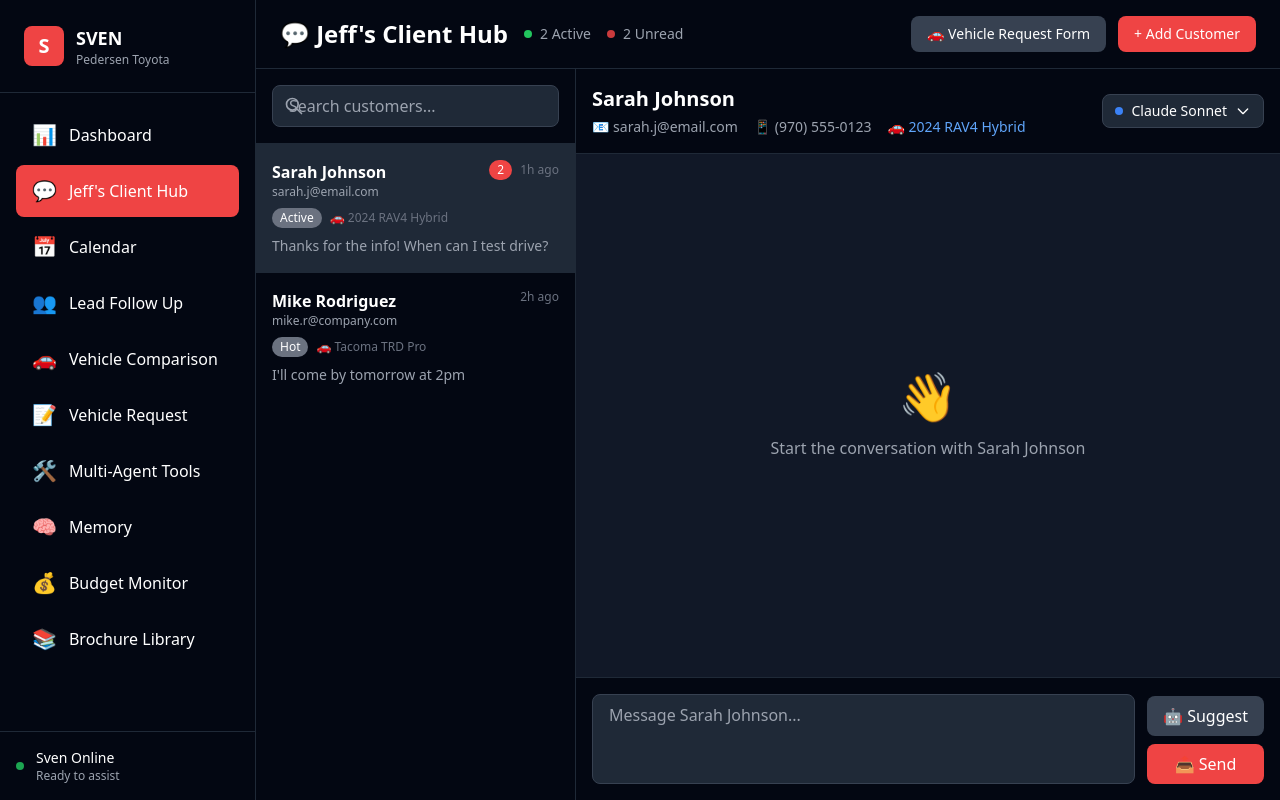
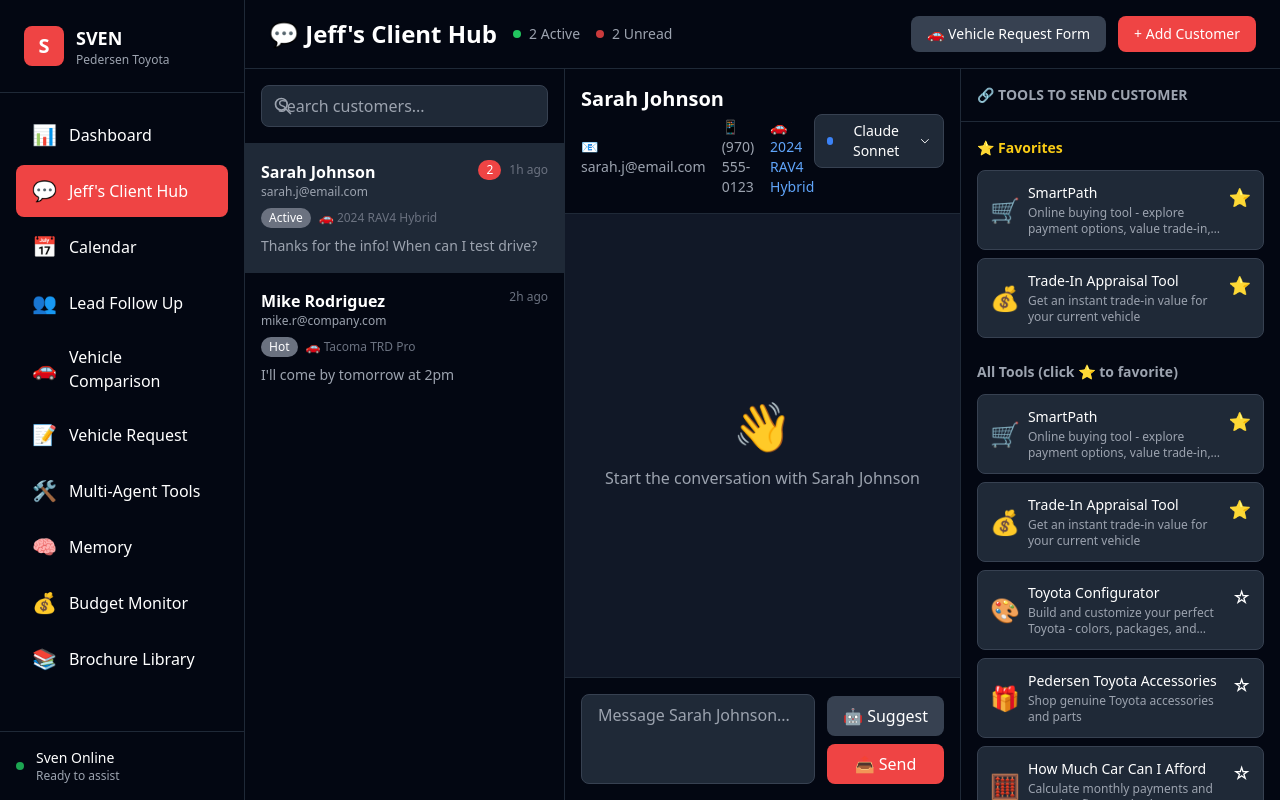
Before and after one commit to jeffleetrainer06/hostopenclawsven, a Next.js app: page /client-hub in a window 1280 px wide. Both pictures are taken after a click on the button 415 px from the left and 208 px from the top of the page. Built offline with nearby package versions, Linux system fonts and the light colour scheme.

Commit message:
Add customer tools sidebar with SmartPath and other dealer links

```diff
--- a/app/client-hub/page.tsx
+++ b/app/client-hub/page.tsx
@@ -4,6 +4,7 @@
 import Sidebar from '@/components/Sidebar';
 import CustomerList from '@/components/CustomerList';
 import ChatWindow from '@/components/ChatWindow';
+import ToolsSidebar from '@/components/ToolsSidebar';
 import AddCustomerModal from '@/components/AddCustomerModal';
 
 interface Customer {
@@ -113,10 +114,13 @@
 
           {/* Chat Window */}
           {selectedCustomer ? (
-            <ChatWindow
-              customer={selectedCustomer}
-              onCustomerUpdate={loadCustomers}
-            />
+            <>
+              <ChatWindow
+                customer={selectedCustomer}
+                onCustomerUpdate={loadCustomers}
+              />
+              <ToolsSidebar customerId={selectedCustomer.id} />
+            </>
           ) : (
             <div className="flex-1 flex items-center justify-center bg-gray-900">
               <div className="text-center text-gray-400">
--- /dev/null
+++ b/components/ToolsSidebar.tsx
@@ -0,0 +1,232 @@
+'use client';
+
+import { useState } from 'react';
+import { customerTools, getFavoriteTools, type CustomerTool } from '@/lib/customer-tools';
+
+interface ToolsSidebarProps {
+  customerId?: number;
+}
+
+export default function ToolsSidebar({ customerId }: ToolsSidebarProps) {
+  const [favorites, setFavorites] = useState<Set<string>>(
+    new Set(getFavoriteTools().map(t => t.id))
+  );
+
+  const toggleFavorite = (toolId: string) => {
+    setFavorites(prev => {
+      const updated = new Set(prev);
+      if (updated.has(toolId)) {
+        updated.delete(toolId);
+      } else {
+        updated.add(toolId);
+      }
+      return updated;
+    });
+  };
+
+  const copyToolLink = (tool: CustomerTool) => {
+    const message = `Hi! 👋
+
+${tool.description}
+
+Here's your link:
+🔗 ${tool.url}
+
+Let me know if you have any questions!
+
+- Jeff`;
+
+    navigator.clipboard.writeText(message);
+    alert(`✅ Message copied! Paste it in the chat or text to your customer.`);
+  };
+
+  const sendViaEmail = (tool: CustomerTool) => {
+    const subject = encodeURIComponent(`${tool.name} - From Jeff at Pedersen Toyota`);
+    const body = encodeURIComponent(`Hi!
+
+${tool.description}
+
+Here's your link:
+${tool.url}
+
+Let me know if you have any questions!
+
+Best regards,
+Jeff Lee
+Pedersen Toyota
+(970) 223-2804`);
+
+    window.open(`mailto:?subject=${subject}&body=${body}`, '_blank');
+  };
+
+  const favoriteTools = customerTools.filter(t => favorites.has(t.id));
+  const allTools = customerTools;
+
+  return (
+    <div className="w-80 bg-gray-950 border-l border-gray-800 flex flex-col overflow-hidden">
+      {/* Header */}
+      <div className="p-4 border-b border-gray-800">
+        <h3 className="text-sm font-semibold text-gray-400 flex items-center gap-2">
+          🔗 TOOLS TO SEND CUSTOMER
+        </h3>
+      </div>
+
+      {/* Scrollable Content */}
+      <div className="flex-1 overflow-y-auto p-4 space-y-6">
+        {/* Favorites */}
+        {favoriteTools.length > 0 && (
+          <div>
+            <h4 className="text-sm font-semibold text-yellow-400 mb-3 flex items-center gap-2">
+              ⭐ Favorites
+            </h4>
+            <div className="space-y-2">
+              {favoriteTools.map(tool => (
+                <ToolCard
+                  key={tool.id}
+                  tool={tool}
+                  isFavorite={true}
+                  onToggleFavorite={toggleFavorite}
+                  onCopyLink={copyToolLink}
+                  onSendEmail={sendViaEmail}
+                />
+              ))}
+            </div>
+          </div>
+        )}
+
+        {/* All Tools */}
+        <div>
+          <h4 className="text-sm font-semibold text-gray-400 mb-3 flex items-center gap-2">
+            All Tools (click ⭐ to favorite)
+          </h4>
+          <div className="space-y-2">
+            {allTools.map(tool => (
+              <ToolCard
+                key={tool.id}
+                tool={tool}
+                isFavorite={favorites.has(tool.id)}
+                onToggleFavorite={toggleFavorite}
+                onCopyLink={copyToolLink}
+                onSendEmail={sendViaEmail}
+              />
+            ))}
+          </div>
+        </div>
+
+        {/* Customer Portal Section */}
+        {customerId && (
+          <div className="pt-4 border-t border-gray-800">
+            <h4 className="text-sm font-semibold text-teal-400 mb-3">
+              CUSTOMER PORTAL (90-DAY ACCESS)
+            </h4>
+            <div className="space-y-2">
+              <button className="w-full text-left p-3 rounded-lg bg-teal-500/10 border border-teal-500/30 hover:bg-teal-500/20 transition-colors">
+                <div className="flex items-center gap-2 text-sm">
+                  <span>📋</span>
+                  <span className="text-teal-300">Get Link to Text Customer (90 days)</span>
+                </div>
+              </button>
+              <button className="w-full text-left p-3 rounded-lg bg-gray-800 border border-gray-700 hover:bg-gray-750 transition-colors">
+                <div className="flex items-center gap-2 text-sm text-gray-300">
+                  <span>✉️</span>
+                  <span>Send Portal Invite (in chat)</span>
+                </div>
+              </button>
+            </div>
+          </div>
+        )}
+
+        {/* Customer Actions */}
+        {customerId && (
+          <div className="pt-4 border-t border-gray-800">
+            <h4 className="text-sm font-semibold text-orange-400 mb-3">
+              CUSTOMER ACTIONS
+            </h4>
+            <div className="space-y-2">
+              <button className="w-full text-left p-3 rounded-lg bg-orange-500/10 border border-orange-500/30 hover:bg-orange-500/20 transition-colors">
+                <div className="flex items-center gap-2 text-sm">
+                  <span>⏰</span>
+                  <span className="text-orange-300">Close Portal Access (Purchased/Not Interested)</span>
+                </div>
+              </button>
+              <button className="w-full text-left p-3 rounded-lg bg-red-500/10 border border-red-500/30 hover:bg-red-500/20 transition-colors">
+                <div className="flex items-center gap-2 text-sm">
+                  <span>🗑️</span>
+                  <span className="text-red-300">Delete Customer Permanently</span>
+                </div>
+              </button>
+            </div>
+          </div>
+        )}
+      </div>
+    </div>
+  );
+}
+
+interface ToolCardProps {
+  tool: CustomerTool;
+  isFavorite: boolean;
+  onToggleFavorite: (toolId: string) => void;
+  onCopyLink: (tool: CustomerTool) => void;
+  onSendEmail: (tool: CustomerTool) => void;
+}
+
+function ToolCard({ tool, isFavorite, onToggleFavorite, onCopyLink, onSendEmail }: ToolCardProps) {
+  const [showActions, setShowActions] = useState(false);
+
+  return (
+    <div
+      className="relative p-3 rounded-lg bg-gray-800 border border-gray-700 hover:border-gray-600 transition-all group"
+      onMouseEnter={() => setShowActions(true)}
+      onMouseLeave={() => setShowActions(false)}
+    >
+      <div className="flex items-start justify-between gap-2">
+        <div className="flex items-center gap-2 flex-1 min-w-0">
+          <span className="text-2xl flex-shrink-0">{tool.icon}</span>
+          <div className="flex-1 min-w-0">
+            <h5 className="font-medium text-sm text-white truncate">{tool.name}</h5>
+            <p className="text-xs text-gray-400 mt-0.5 line-clamp-2">{tool.description}</p>
+          </div>
+        </div>
+        <button
+          onClick={(e) => {
+            e.stopPropagation();
+            onToggleFavorite(tool.id);
+          }}
+          className="flex-shrink-0 text-lg hover:scale-110 transition-transform"
+        >
+          {isFavorite ? '⭐' : '☆'}
+        </button>
+      </div>
+
+      {/* Quick Actions */}
+      {showActions && (
+        <div className="flex items-center gap-1 mt-2 pt-2 border-t border-gray-700">
+          <button
+            onClick={() => onCopyLink(tool)}
+            className="flex-1 text-xs py-1.5 px-2 bg-blue-600 hover:bg-blue-700 rounded transition-colors"
+            title="Copy message to clipboard"
+          >
+            📋 Copy
+          </button>
+          <button
+            onClick={() => onSendEmail(tool)}
+            className="flex-1 text-xs py-1.5 px-2 bg-purple-600 hover:bg-purple-700 rounded transition-colors"
+            title="Send via email"
+          >
+            ✉️ Email
+          </button>
+          <a
+            href={tool.url}
+            target="_blank"
+            rel="noopener noreferrer"
+            className="flex-1 text-xs py-1.5 px-2 bg-gray-700 hover:bg-gray-600 rounded transition-colors text-center"
+            title="Open link"
+          >
+            🔗 Open
+          </a>
+        </div>
+      )}
+    </div>
+  );
+}
--- /dev/null
+++ b/lib/customer-tools.ts
@@ -0,0 +1,63 @@
+export interface CustomerTool {
+  id: string;
+  name: string;
+  url: string;
+  icon: string;
+  description: string;
+  category: 'buying' | 'trade-in' | 'accessories' | 'finance' | 'service';
+  isFavorite?: boolean;
+}
+
+export const customerTools: CustomerTool[] = [
+  {
+    id: 'smartpath',
+    name: 'SmartPath',
+    url: 'https://smartpath.pedersentoyota.com/how-it-works?dealerCd=05030&source=t3&zipcode=80525',
+    icon: '🛒',
+    description: 'Online buying tool - explore payment options, value trade-in, complete purchase from home',
+    category: 'buying',
+    isFavorite: true,
+  },
+  {
+    id: 'trade-in-appraisal',
+    name: 'Trade-In Appraisal Tool',
+    url: 'https://www.kbb.com/instant-cash-offer/',
+    icon: '💰',
+    description: 'Get an instant trade-in value for your current vehicle',
+    category: 'trade-in',
+    isFavorite: true,
+  },
+  {
+    id: 'toyota-configurator',
+    name: 'Toyota Configurator',
+    url: 'https://www.toyota.com/configurator/?bap_guid=toyota-client-tools',
+    icon: '🎨',
+    description: 'Build and customize your perfect Toyota - colors, packages, and accessories',
+    category: 'buying',
+  },
+  {
+    id: 'pedersen-accessories',
+    name: 'Pedersen Toyota Accessories',
+    url: 'https://accessories.pedersentoyota.com',
+    icon: '🎁',
+    description: 'Shop genuine Toyota accessories and parts',
+    category: 'accessories',
+  },
+  {
+    id: 'affordability-calculator',
+    name: 'How Much Car Can I Afford',
+    url: 'https://www.pedersentoyota.com/finance/payment-calculator',
+    icon: '🧮',
+    description: 'Calculate monthly payments and see what fits your budget',
+    category: 'finance',
+  },
+];
+
+export const getFavoriteTools = () =>
+  customerTools.filter(tool => tool.isFavorite);
+
+export const getToolsByCategory = (category: string) =>
+  customerTools.filter(tool => tool.category === category);
+
+export const getToolById = (id: string) =>
+  customerTools.find(tool => tool.id === id);
```
